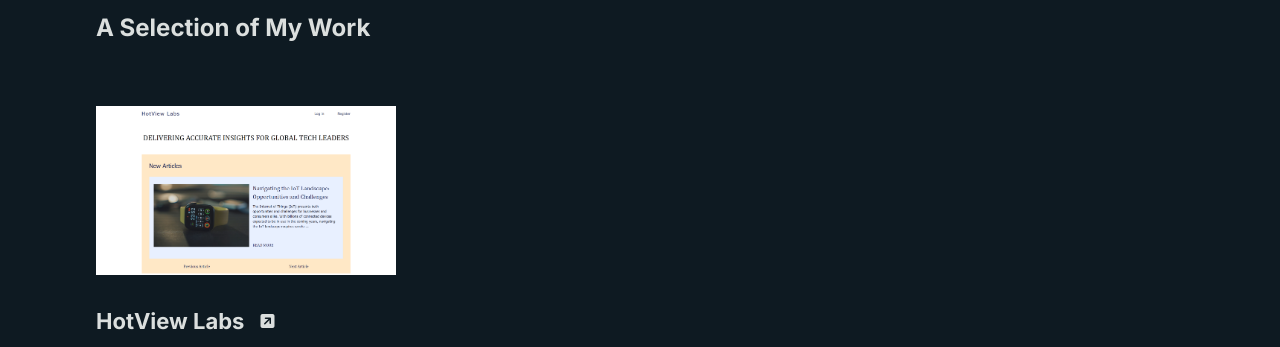
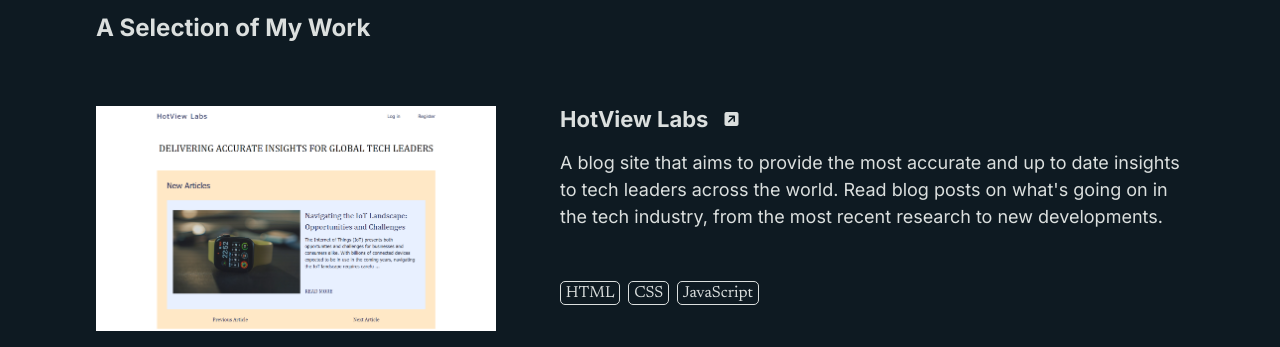
Before and after one commit to EliNygard/portfolio, a plain HTML site: page index.html in a window 1280 px wide. Shown: the part 1096-1443 px from the top of the page. Drawn offline with Linux system fonts and the light colour scheme.

Commit message:
styling projects sec

```diff
--- a/css/media.css
+++ b/css/media.css
@@ -70,35 +70,31 @@
         margin: 6rem;
     }
 
-    /* .thumbnail {
-        flex-direction: row;
-    }
-
-    .thumbnail img {
-        order: 1;
-    }
-
-    .thumbnail .title {
-        order: 2;
-    }
-
-    .thumbnail p {
-        order: 3;
-    }
-
-    .thumbnail .title, .thumbnail p {
-        flex-direction: column;
-    } */
-
     .projects-header h2, .projects-header h3 {
         font-size: 1.5rem;
     }
 
+    .link-wrapper {
+        display: flex;
+        gap: 4rem;
+    }
+
+
+
+    .project-item img {
+        max-width: 400px;
+      }
+
     .title h4 {
+        margin: 0;
         font-size: 1.375rem;
     }
 
+
+
     .languages {
+        padding: 2rem 0;
         font-size: 1rem;
+
     }
 }
--- a/css/projects-list.css
+++ b/css/projects-list.css
@@ -39,11 +39,12 @@
 }
 
 .project-item img {
-  max-width: 300px;
+  max-width: 100%;
+  height: 100%;
 }
 
 .languages {
-  padding: 1rem 0 1.5rem 0;
+  padding: .5rem 0 1rem 0;
   display: flex;
   gap: 0.5rem;
   font-size: .7rem;
--- a/index.html
+++ b/index.html
@@ -90,6 +90,7 @@
 
         <ul id="projects-list">
           <li class="project-item">
+            <div class="link-wrapper">
               <img src="projects-img/HVL_19-9.png" alt="" />
               <div class="project-text-content">
                 <div class="title">
@@ -98,11 +99,10 @@
                 </div>
                 <p>
                   A blog site that aims to provide the most accurate and up to
-                    date insights to tech leaders across the world. Read blog posts
-                    on what's going on in the tech industry, from the most recent
-                    research to new developments.
+                  date insights to tech leaders across the world. Read blog
+                  posts on what's going on in the tech industry, from the most
+                  recent research to new developments.
                 </p>
-              </div>
                   <ul class="languages newsreader-font">
                     <li>HTML</li>
                     <li>CSS</li>
@@ -112,6 +112,8 @@
                     <p class="uppercase">View code</p>
                     <i class="fa-brands fa-github"></i>
                   </a>
+              </div>
+            </div>
           </li>
         </ul>
       </section>
@@ -119,15 +121,14 @@
     <section class="about inter-font">
       <p>
         My focus is to become a steady, problem-solving developer who writes
-            tidy code. I enjoy building software that is accessible and easy to
-            use for all end-users, and I am very interested in what I as a
-            developer can do for the environment. I am a social coder; I like to
-            discuss issues and topics with colleagues and working in an open
-            landscape.
+        tidy code. I enjoy building software that is accessible and easy to use
+        for all end-users, and I am very interested in what I as a developer can
+        do for the environment. I am a social coder; I like to discuss issues
+        and topics with colleagues and working in an open landscape.
       </p>
       <p>
-            When I am not at the computer, you can find me outside - no matter
-            the weather, at a yoga class or gardening.
+        When I am not at the computer, you can find me outside - no matter the
+        weather, at a yoga class or gardening.
       </p>
     </section>
   </body>
```
Lines whose indentation alone changed are shown as unchanged.
